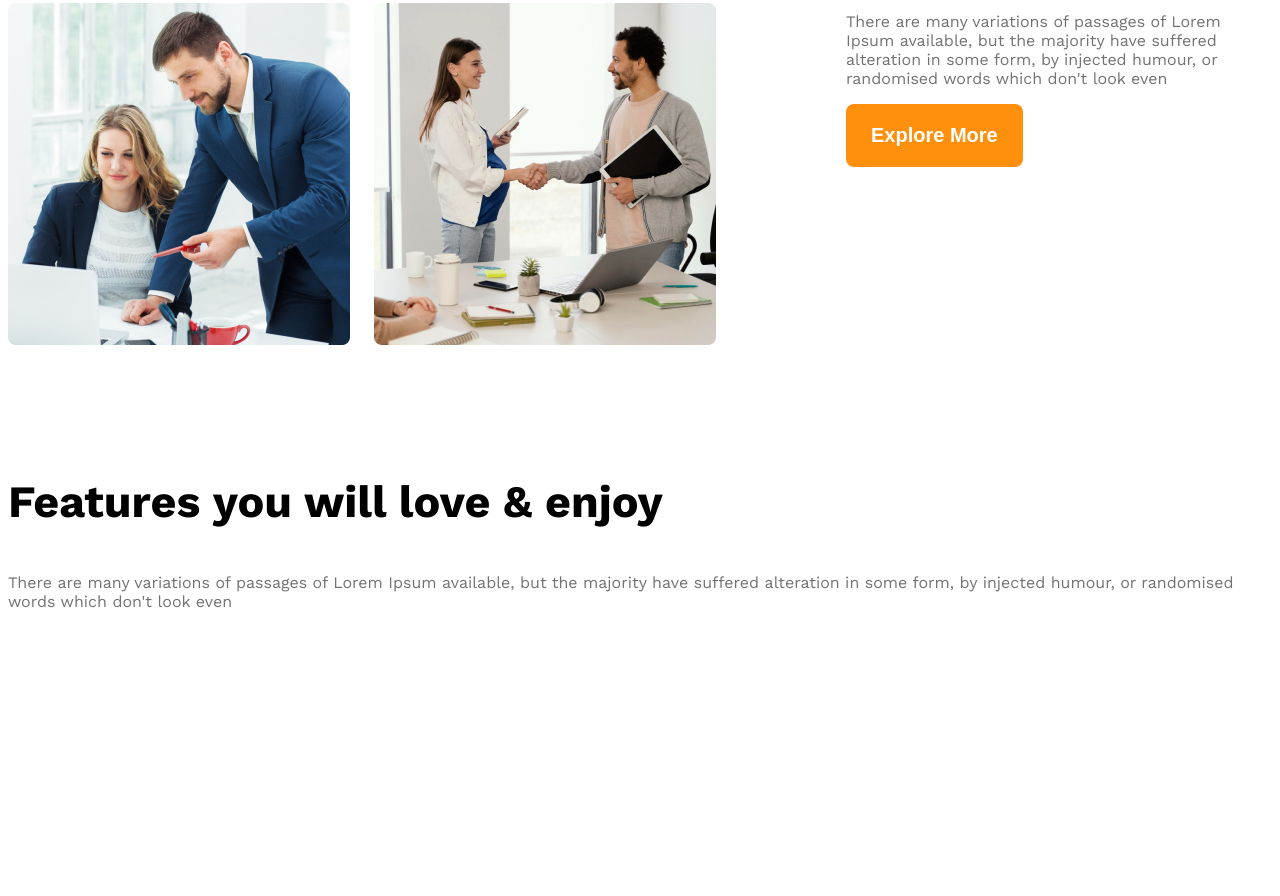
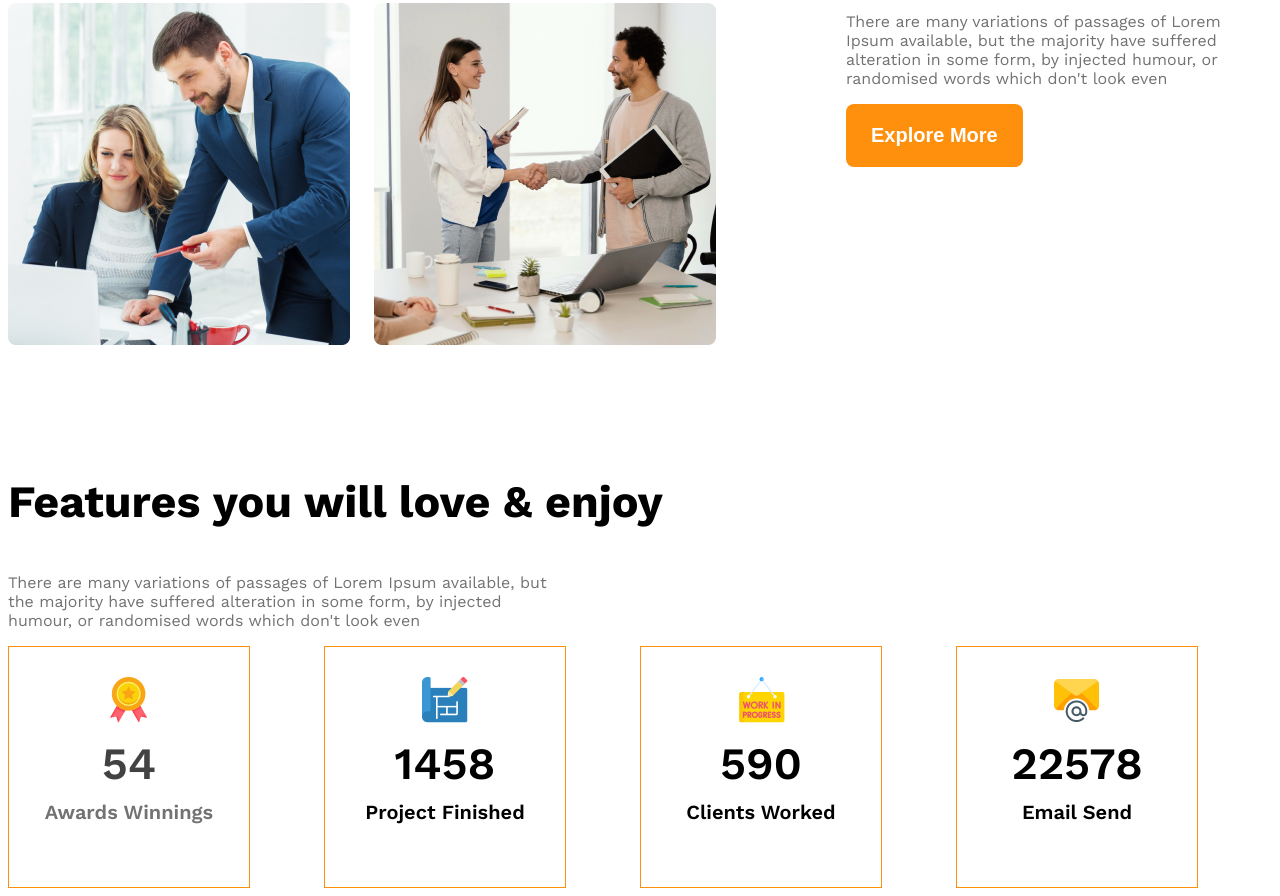
Before and after one commit to hafiz-al-asad-code/g3-architects-website, a plain HTML site: page index.html in a window 1280 px wide. Shown: the part 1719-2615 px from the top of the page. Before the commit the page ends 2511 px from the top, so only its background shows below. Drawn offline with nearby package versions, Linux system fonts and the light colour scheme.

Commit message:
added features will enjoy section

```diff
--- a/index.html
+++ b/index.html
@@ -45,27 +45,37 @@
     <!-- features will enjoy -->
      <section>
       <h3 class="section-title">Features you will love & enjoy</h3>
-      <p class="text-light-gray">There are many variations of passages of Lorem Ipsum available, but the majority have suffered alteration in some form, by injected humour, or randomised words which don't look even</p>
+      <p class="text-light-gray fact-description">There are many variations of passages of Lorem Ipsum available, but the majority have suffered alteration in some form, by injected humour, or randomised words which don't look even</p>
       <div class="facts-container">
-        <div class="fact">
-          <img src="" alt="" class="fact-icon">
-          <h4 class="fact-number"></h4>
-          <h5 class="fact-name"></h5>
+        <div class="fact-card display-flex">
+          <div>
+          <img src="images/icons/ribon.png" alt="" class="fact-icon">
+          <h4 class="fact-number text-gray">54</h4>
+          <h5 class="fact-name text-light-gray">Awards Winnings</h5>
+          </div>
         </div>
-        <div class="fact">
-          <img src="" alt="" class="fact-icon">
-          <h4 class="fact-number"></h4>
-          <h5 class="fact-name"></h5>
+        <div class="fact-card display-flex">
+          <div>
+          <img src="images/icons/projects.png" alt="" class="fact-icon">
+          <h4 class="fact-number">1458</h4>
+          <h5 class="fact-name">Project Finished</h5>
+          </div>
         </div>
-        <div class="fact">
-          <img src="" alt="" class="fact-icon">
-          <h4 class="fact-number"></h4>
-          <h5 class="fact-name"></h5>
-        </div>
-        <div class="fact">
-          <img src="" alt="" class="fact-icon">
-          <h4 class="fact-number"></h4>
-          <h5 class="fact-name"></h5>
+
+        <div class="fact-card display-flex">
+          <div>
+          <img src="images/icons/customers.png" alt="" class="fact-icon">
+          <h4 class="fact-number">590</h4>
+          <h5 class="fact-name">Clients Worked</h5>
+          </div>
+          </div>
+
+        <div class="fact-card display-flex">
+          <div>
+          <img src="images/icons/email.png" alt="" class="fact-icon">
+          <h4 class="fact-number">22578</h4>
+          <h5 class="fact-name">Email Send</h5>
+          </div>
         </div>
       </div>
      </section>
--- a/styles/architects.css
+++ b/styles/architects.css
@@ -106,6 +106,35 @@ main > section{
   font-weight: 500;
 }
 
+/* our facts related styles */
+.facts-container{
+  display:grid;
+  grid-template-columns:repeat(4, 1fr);
+}
+.fact-card{
+  border:1px solid #FF900E;
+  width:240px;
+  height:240px;
+  justify-content: center;
+  align-items: center;
+  text-align:center;
+}
+.fact-number{
+  font-size:2.8rem;
+  font-weight: 600;
+  margin-top:10px;
+  margin-bottom:5px;
+}
+
+.fact-name{
+  font-size:20px;
+  font-weight:600;
+  margin-top:10px;
+}
+.fact-description{
+  max-width:540px;
+}
+
 /* Responsive media query */
 @media screen and (max-width:576px){
   .navbar,
```
